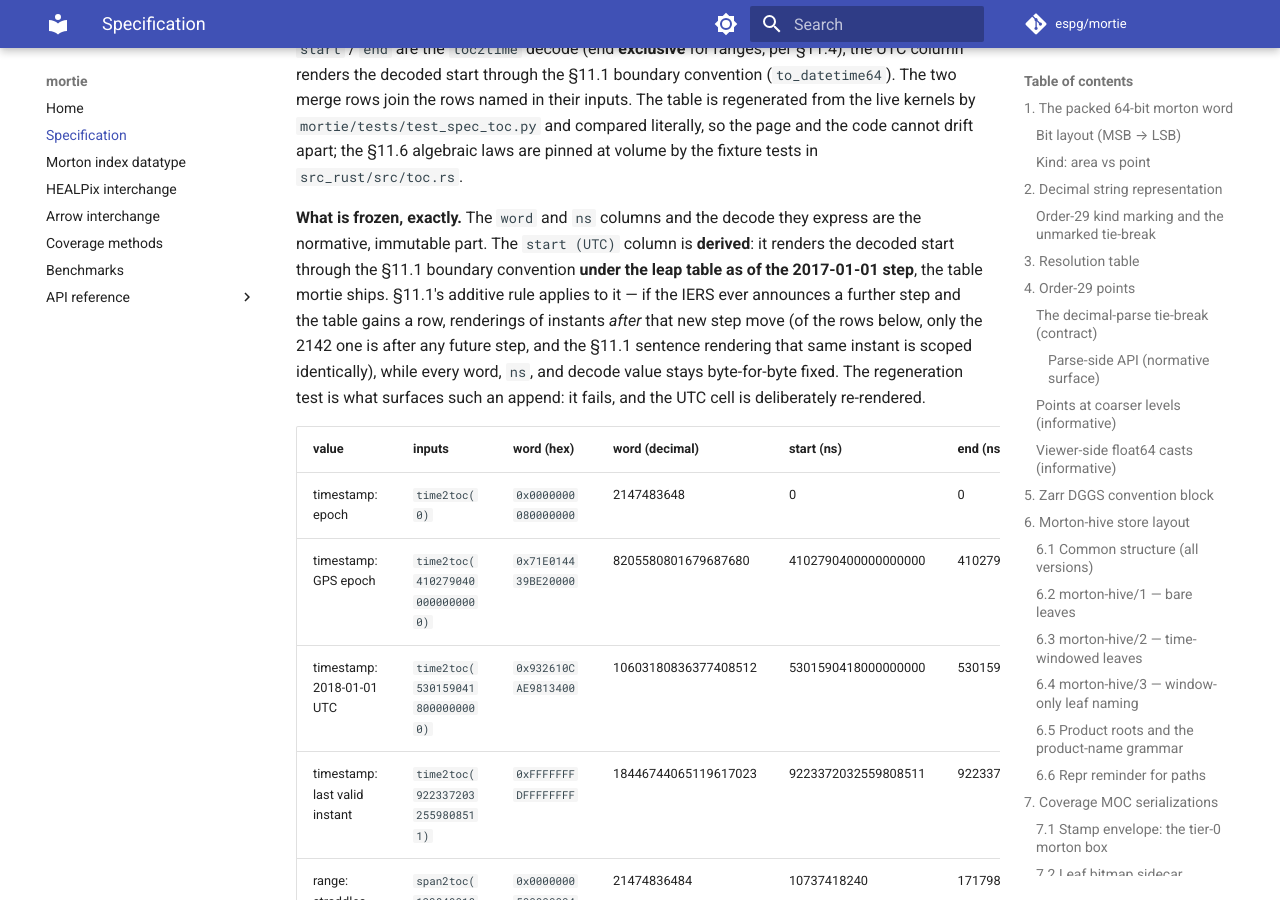
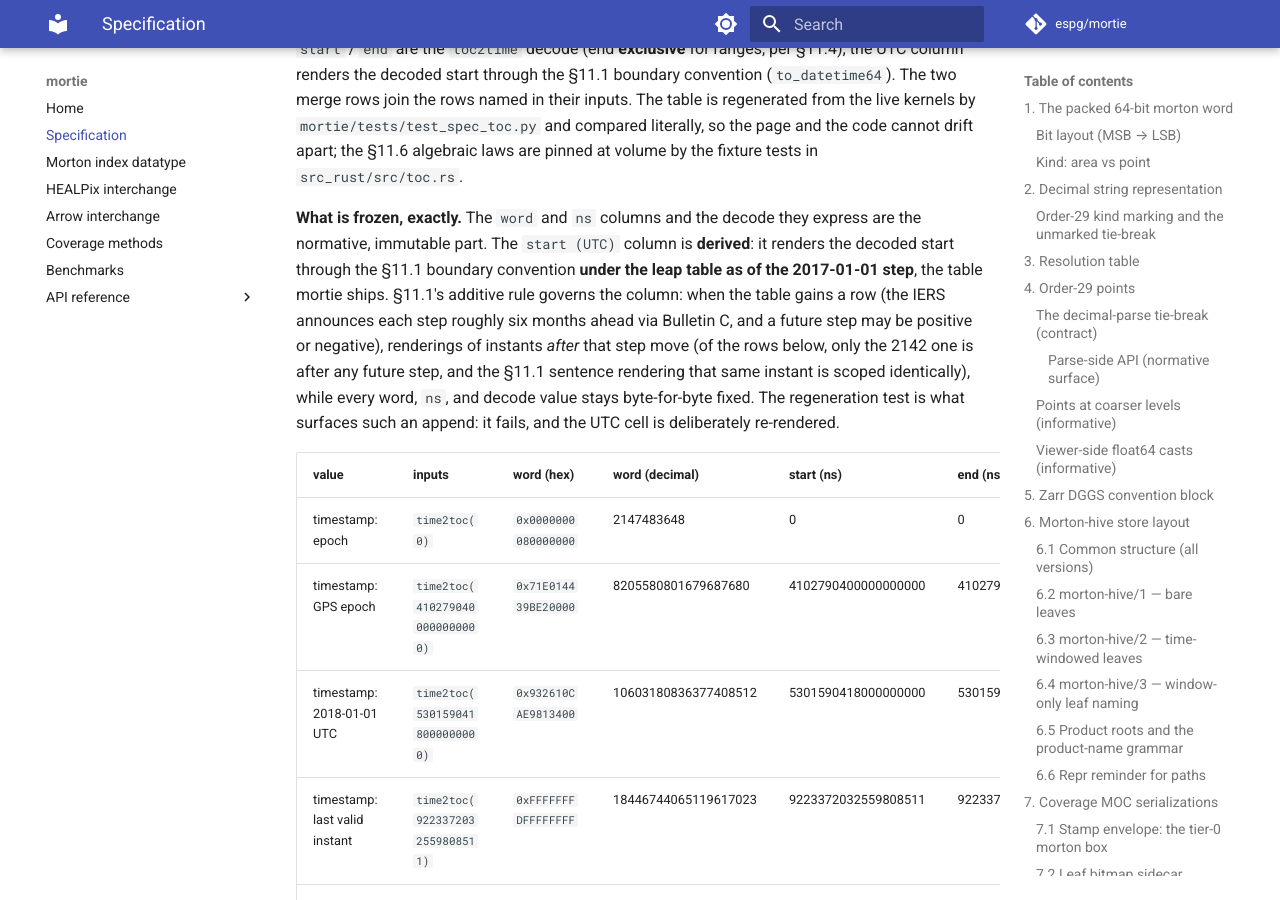
Before and after one commit to espg/mortie, an MkDocs documentation site: the page built from docs/specification.md, in a window 1280 px wide and 900 px high, scrolled down 24079 px. Built offline with MkDocs 1.6.1 and Material for MkDocs 9.7.7, drawn with Linux system fonts in a browser that asks for light colours; comment, search, counter and statistics services are not loaded; the version menu is left out.

Commit message:
fold review: state the leap-append rendering rule non-hypothetically (issue #193)

```diff
--- a/docs/specification.md
+++ b/docs/specification.md
@@ -1113,11 +1113,12 @@ the fixture tests in `src_rust/src/toc.rs`.
 they express are the normative, immutable part. The `start (UTC)` column is
 **derived**: it renders the decoded start through the §11.1 boundary
 convention **under the leap table as of the 2017-01-01 step**, the table
-mortie ships. §11.1's additive rule applies to it — if the IERS ever
-announces a further step and the table gains a row, renderings of instants
-*after* that new step move (of the rows below, only the 2142 one is after
-any future step, and the §11.1 sentence rendering that same instant is
-scoped identically), while every word, `ns`, and decode value stays
+mortie ships. §11.1's additive rule governs the column: when the table
+gains a row (the IERS announces each step roughly six months ahead via
+Bulletin C, and a future step may be positive or negative), renderings of
+instants *after* that step move (of the rows below, only the 2142 one is
+after any future step, and the §11.1 sentence rendering that same instant
+is scoped identically), while every word, `ns`, and decode value stays
 byte-for-byte fixed. The regeneration test is what surfaces such an append:
 it fails, and the UTC cell is deliberately re-rendered.
 
```
